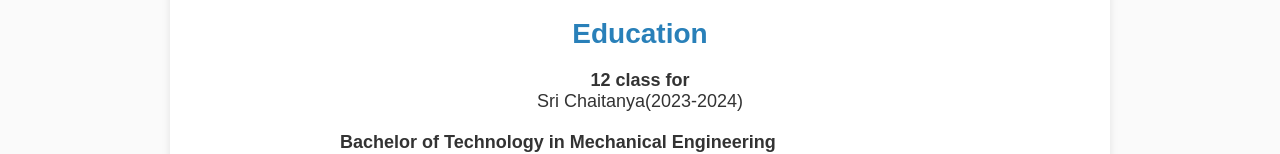
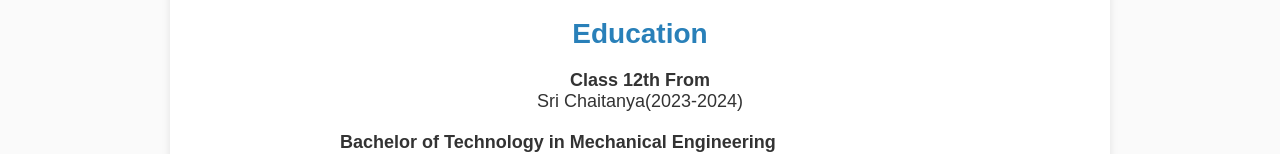
Before and after one commit to CodeNinjaX17/Digital-Portfolio, a plain HTML site: page index.html in a window 1280 px wide. Shown: the part 534-688 px from the top of the page. Drawn offline with Linux system fonts and the light colour scheme.

Commit message:
Update index.html

```diff
--- a/index.html
+++ b/index.html
@@ -92,7 +92,7 @@
     <ul style="list-style-type: none; padding: 0; max-width: 600px; margin: auto; font-size: 18px;">
       <li style="margin-bottom: 20px; text-align: center;">
         <li style="margin-bottom: 20px; text-align: center;">
-          <strong> 12 class for</strong><br>
+          <strong> Class 12th From</strong><br>
           Sri Chaitanya(2023-2024)
         </li>
         <strong>Bachelor of Technology in Mechanical Engineering</strong><br>
```
